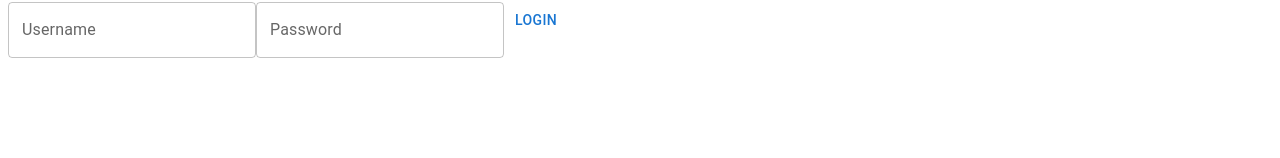
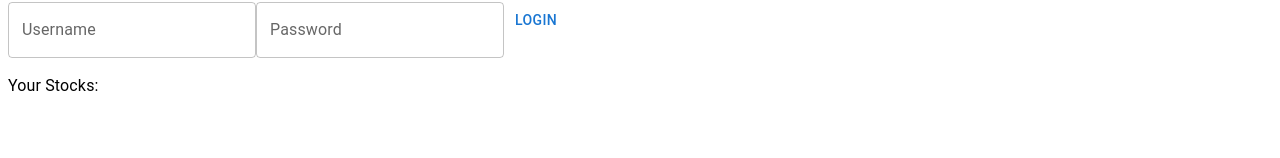
Before and after one commit to rrrussrrr/snow-grow, a React (Create React App) app in the folder frontend/: page / in a window 1280 px wide. Shown: the part 142-300 px from the top of the page. Built offline with nearby package versions, Linux system fonts and the light colour scheme.

Commit message:
changed stock table

```diff
--- a/frontend/src/components/StockDisplay.js
+++ b/frontend/src/components/StockDisplay.js
@@ -1,8 +1,14 @@
 import StockTab from "./StockTab"
-
+import Typography from '@mui/material/Typography';
+import Box from '@mui/material/Box';
 const StockTable = ({stockList, toggleFavorite, loggedIn}) => {
     return (
         <div>
+            <Box>
+                <Typography>
+                    Your Stocks:
+                </Typography>
+            </Box>
             {stockList.map(stock =>
 
                 <StockTab fave={true} toggleFavorite={toggleFavorite} loggedIn={loggedIn} stockData={stock}/>
```
